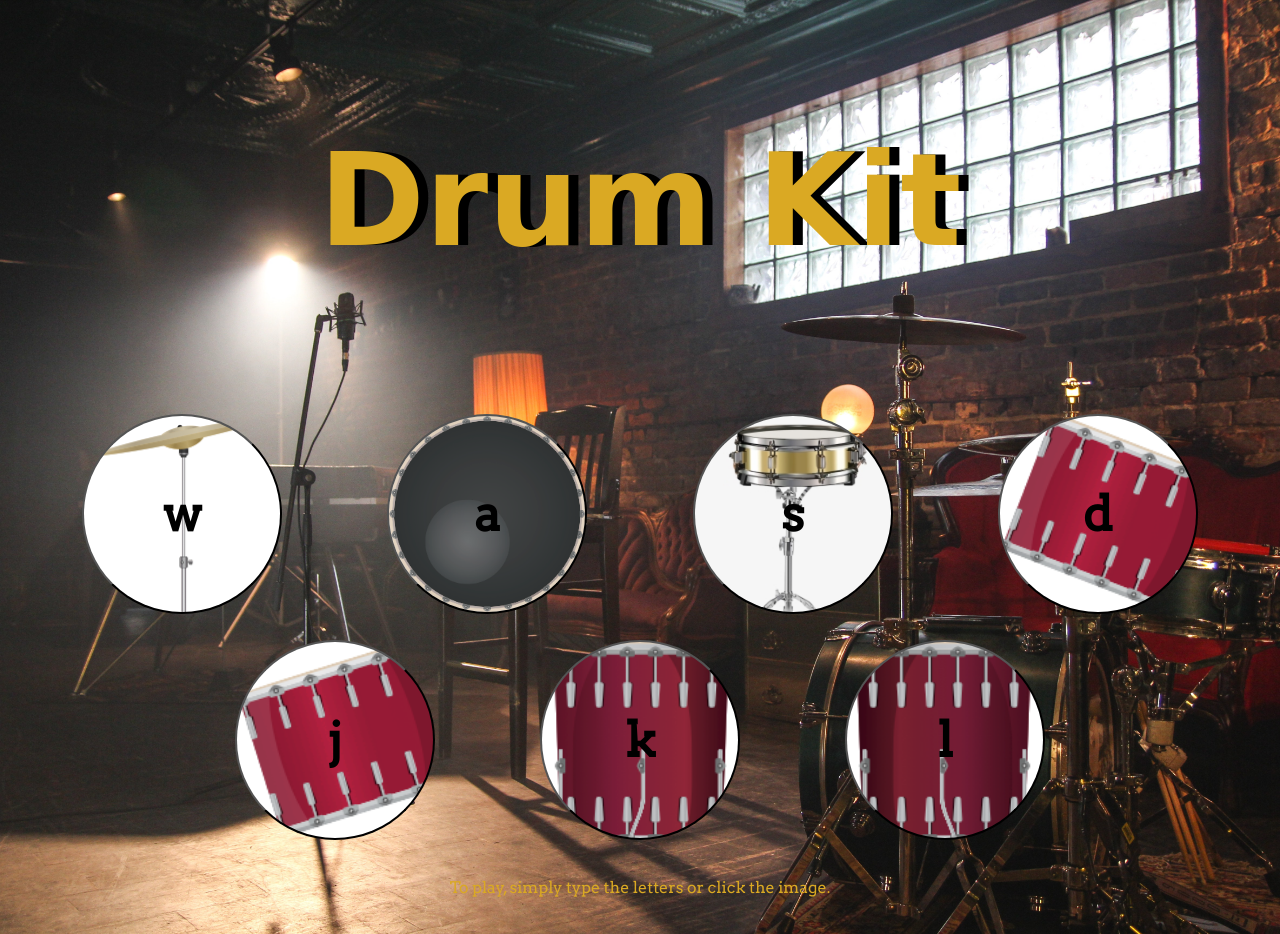
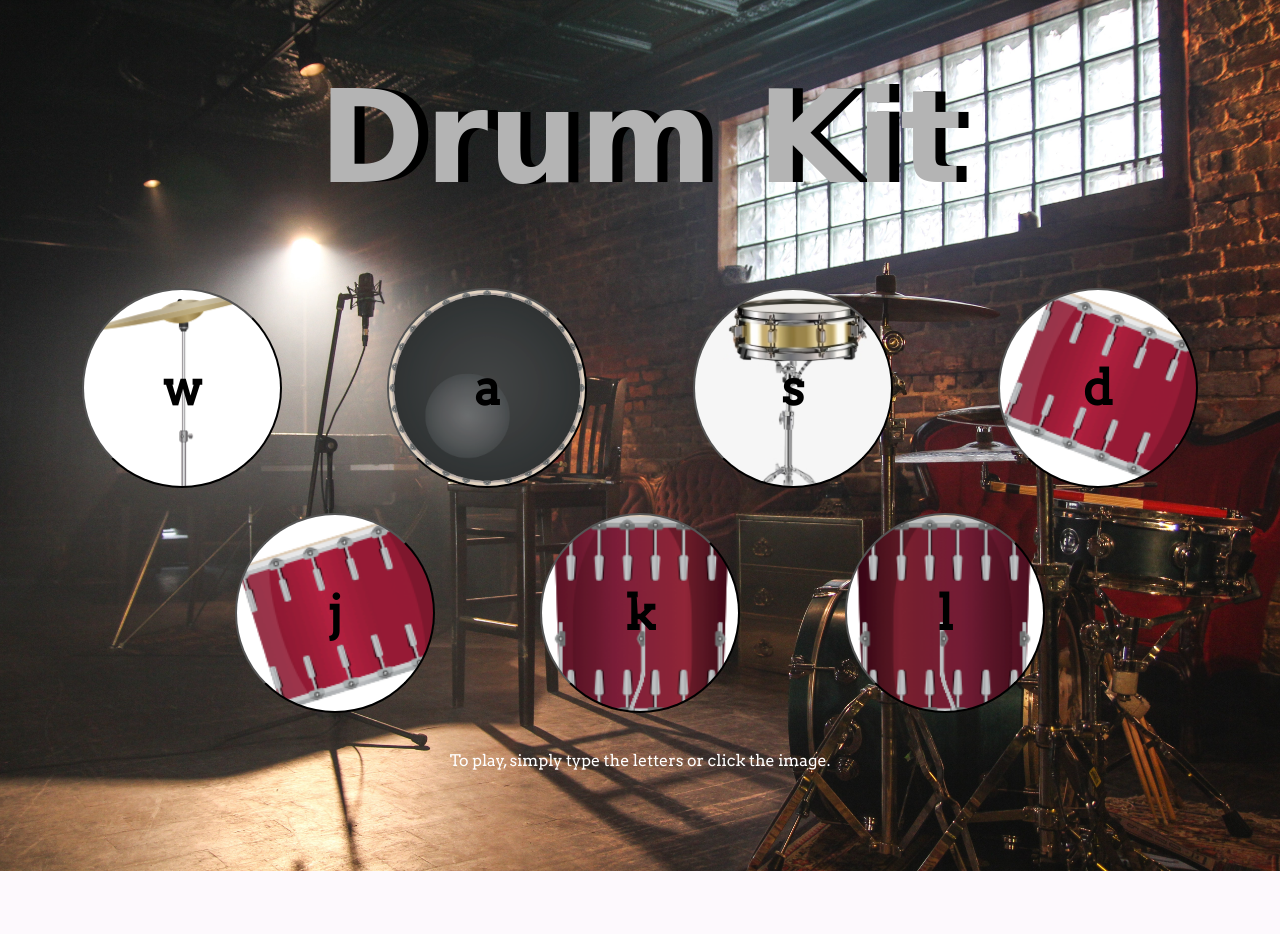
Before and after one commit to Z-Hughes/Drum-Kit, a PHP site: page / in a window 1280 px wide. After the commit the page ends 871 px from the top, so only its background shows below. Run offline with PHP 8.4, Linux system fonts and the light colour scheme; some web fonts are replaced.

Commit message:
Small margin and font color change

```diff
--- a/styles.css
+++ b/styles.css
@@ -11,14 +11,14 @@ body {
 
 h1 {
   font-size: 8rem;
-  color: rgb(218, 169, 35);
+  color:rgb(180, 180, 180);
   font-family: 'New Rocker', cursive;
   text-shadow: 10px 0 black;
-  margin: 10%;
+  margin: 5%;
 }
 
 footer {
-  color: rgb(218, 169, 35);
+  color: white;
   font-family: 'Arvo', cursive;
 }
 
```
